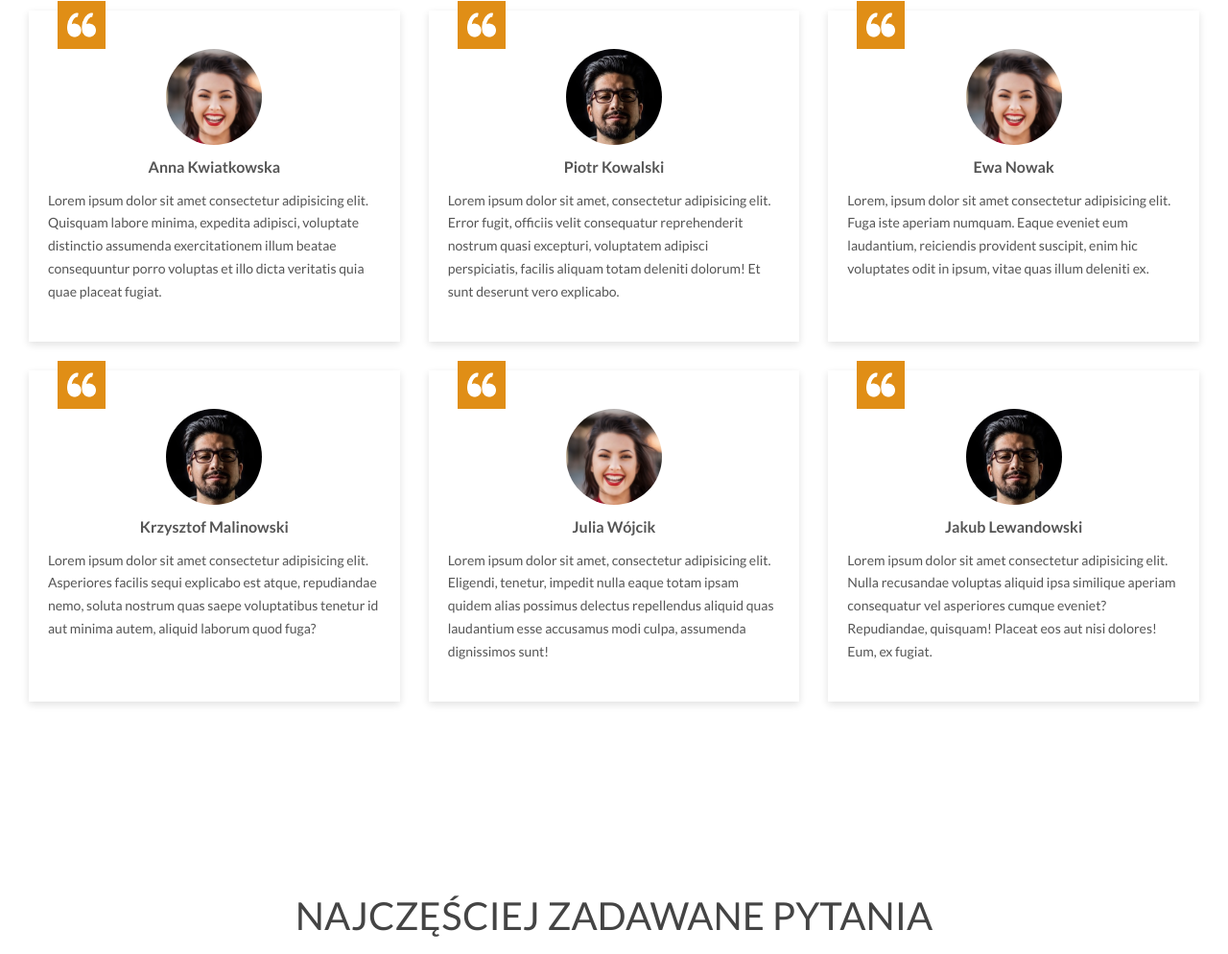
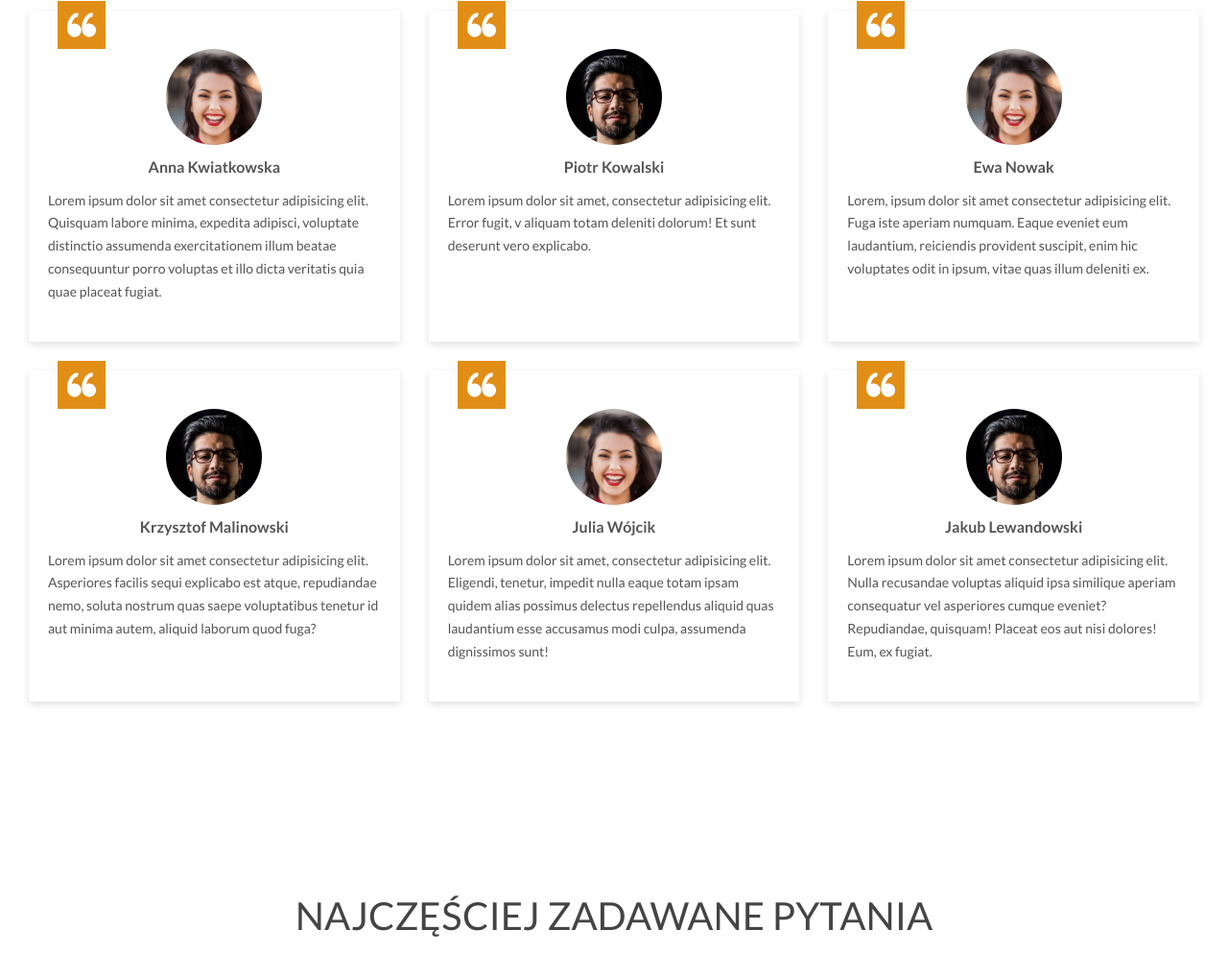
Before and after one commit to Kristopher1001/proba, a plain HTML site: page index.html in a window 1280 px wide. Shown: the part 2229-3223 px from the top of the page at 96% size. Drawn offline with nearby package versions, Linux system fonts and the light colour scheme.

Commit message:
removed some text

```diff
--- a/index.html
+++ b/index.html
@@ -122,8 +122,7 @@
             <img class="testimonials__image" alt="" src="images/testimonials/man.png">
             <h3 class="testimonials__author">Piotr Kowalski</h3>
             <p class="testimonials__content">Lorem ipsum dolor sit amet, consectetur adipisicing elit. Error fugit,
-              officiis velit consequatur reprehenderit nostrum quasi excepturi, voluptatem adipisci perspiciatis,
-              facilis
+               v
               aliquam totam deleniti dolorum! Et sunt deserunt vero explicabo.</p>
           </article>
 
```
